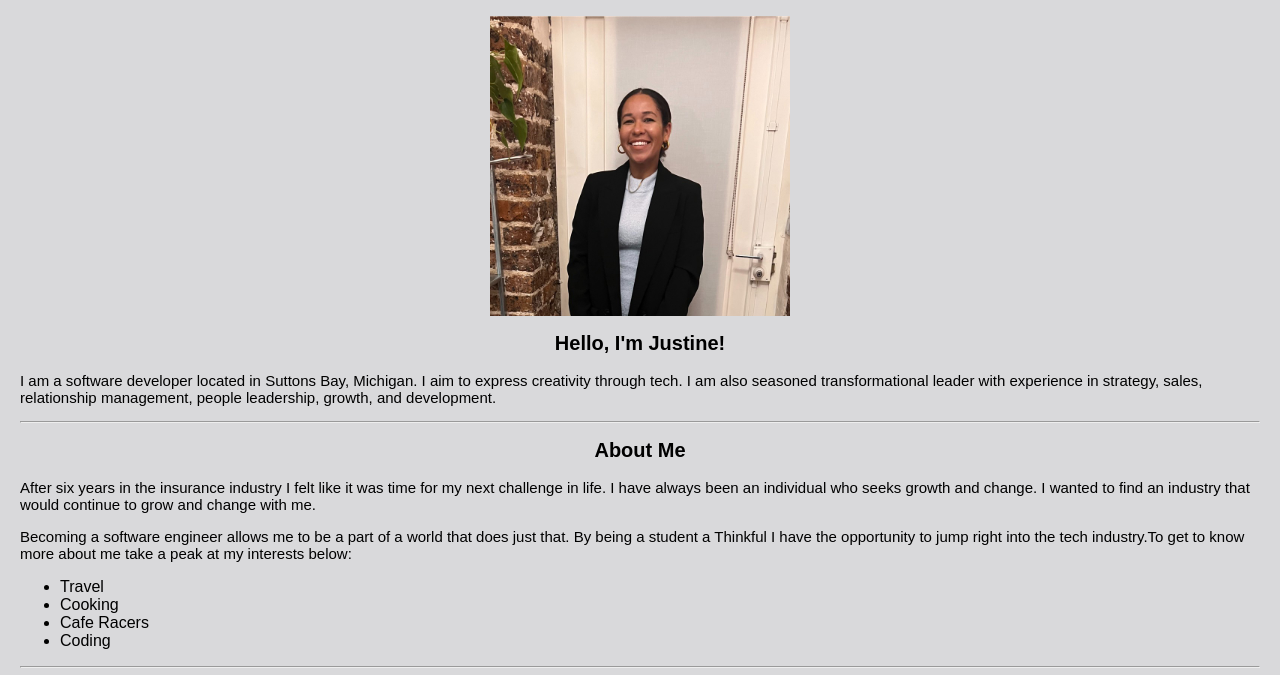
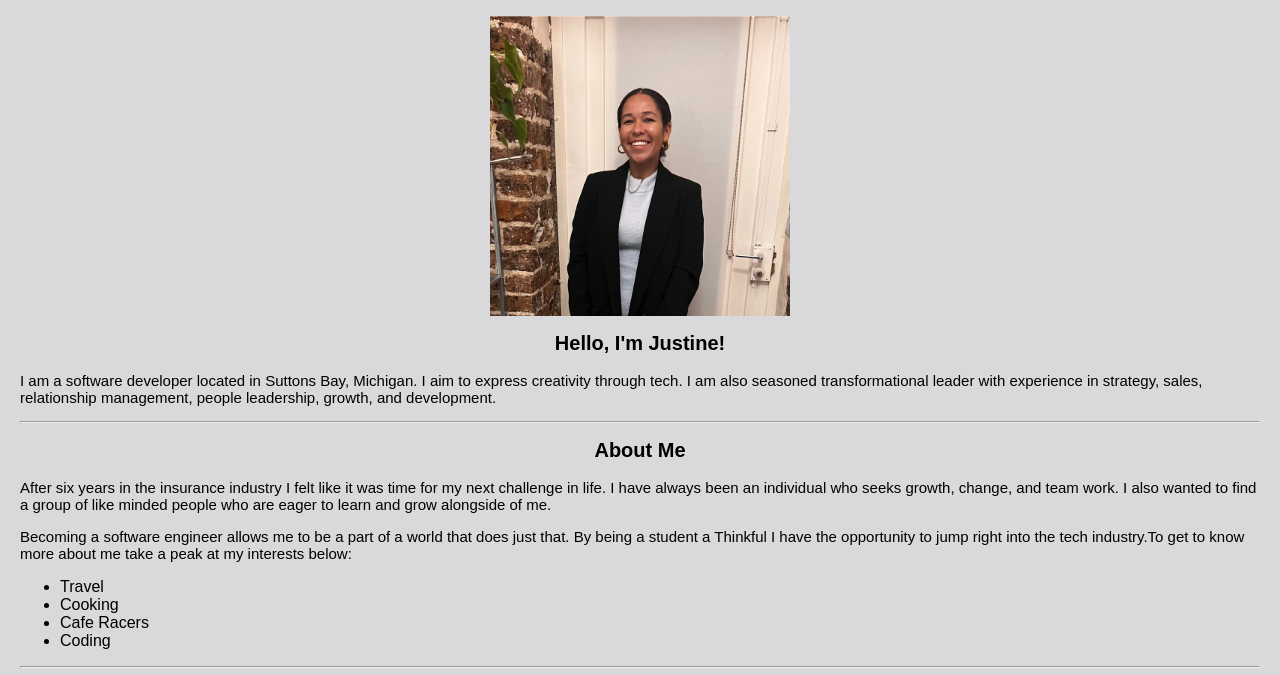
Before and after one commit to Jsourie/Profile-Justine, a plain HTML site: page index.html in a window 1280 px wide. Shown: the part 125-800 px from the top of the page. Drawn offline with Linux system fonts and the light colour scheme.

Commit message:
index.html

```diff
--- a/index.html
+++ b/index.html
@@ -29,7 +29,7 @@
         <hr>                            <!--page break -->
             <h2>About Me</h2>                   <!--Start of about me section -->
 
-            <p>After six years in the insurance industry I felt like it was time for my next challenge in life. I have always been an individual who seeks growth and change. I wanted to find an industry that would continue to grow and change with me.</p>
+            <p>After six years in the insurance industry I felt like it was time for my next challenge in life. I have always been an individual who seeks growth, change, and team work. I also wanted to find a group of like minded people who are eager to learn and grow alongside of me.</p>
 
             <p>Becoming a software engineer allows me to be a part of a world that does just that. By being a student a Thinkful I have the opportunity to jump right into the tech industry.To get to know more about me take a peak at my interests below: </p>
 
```
